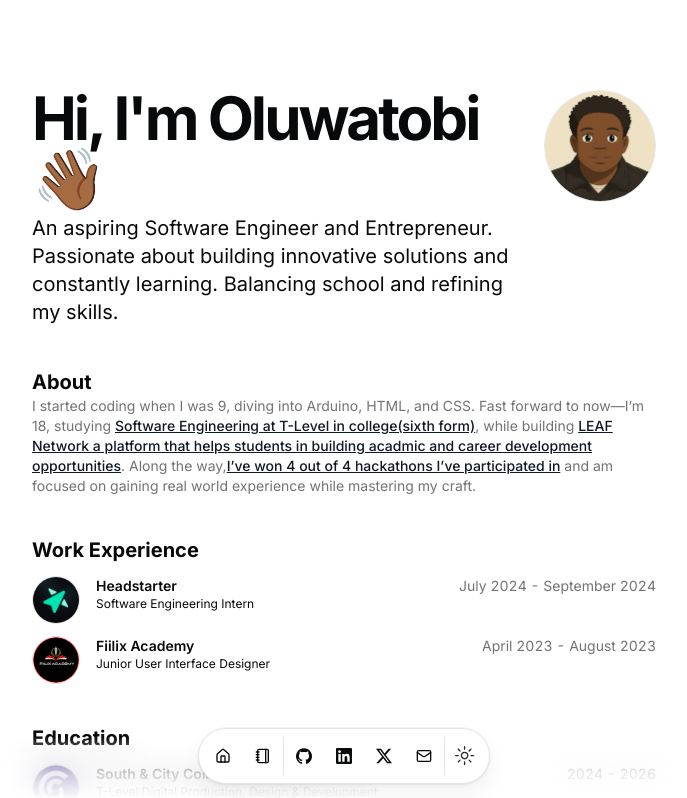
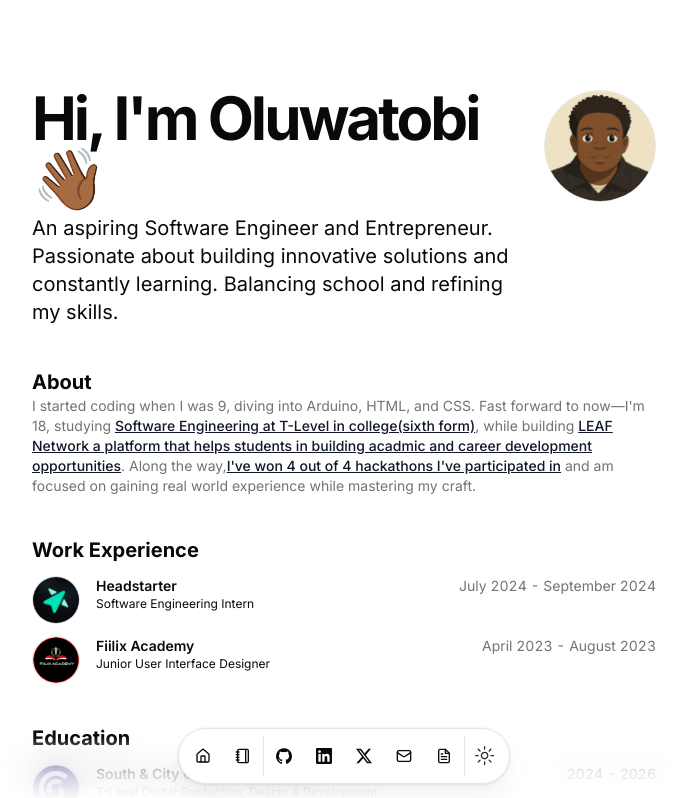
Before and after one commit to tobilobasalawu/portfolio-v3, a Next.js app: page / in a window 1280 px wide. Shown: the top 798 px of the page, without its empty margins (296-983 px from the left). Built offline with nearby package versions, Linux system fonts and the light colour scheme.

Commit message:
feat: added resume to dock

```diff
--- a/src/app/layout.tsx
+++ b/src/app/layout.tsx
@@ -24,7 +24,7 @@ export const metadata: Metadata = {
     description: DATA.description,
     url: DATA.url,
     siteName: `${DATA.name}`,
-    locale: "en_US",
+    locale: "en_GB",
     type: "website",
   },
   robots: {
--- a/src/components/icons.tsx
+++ b/src/components/icons.tsx
@@ -220,8 +220,8 @@ export const Icons = {
       />
     </svg>
   ),
-    devpost: (props: IconProps) => (
-      <svg
+  devpost: (props: IconProps) => (
+    <svg
       viewBox="0 0 24 24"
       xmlns="http://www.w3.org/2000/svg"
       className="size-8"
@@ -231,5 +231,24 @@ export const Icons = {
       <title>Devpost</title>
       <path d="M4 4 H10 A8 8 0 0 1 10 20 H4 Z" />
     </svg>
-    ),
+  ),
+  cv: (props: IconProps) => (
+    <svg
+      xmlns="http://www.w3.org/2000/svg"
+      viewBox="0 0 24 24"
+      fill="none"
+      stroke="currentColor"
+      strokeWidth="2"
+      strokeLinecap="round"
+      strokeLinejoin="round"
+      {...props}
+    >
+      <title>Resume</title>
+      <path d="M14 2H6a2 2 0 0 0-2 2v16a2 2 0 0 0 2 2h12a2 2 0 0 0 2-2V8z" />
+      <polyline points="14 2 14 8 20 8" />
+      <line x1="16" y1="13" x2="8" y2="13" />
+      <line x1="16" y1="17" x2="8" y2="17" />
+      <line x1="10" y1="9" x2="8" y2="9" />
+    </svg>
+  ),
 };
--- a/src/data/resume.tsx
+++ b/src/data/resume.tsx
@@ -4,13 +4,13 @@ import { HomeIcon, NotebookIcon } from "lucide-react";
 export const DATA = {
   name: "Oluwatobi Salawu",
   initials: "OS",
-  url: "https://oluwatobisalawu.tech",
+  url: "https://oluwatobisalawu.me",
   location: "Birmingham, UK",
   locationLink: "https://www.google.com/maps/place/Birmingham/",
   description:
     "An aspiring Software Engineer and Entrepreneur. Passionate about building innovative solutions and constantly learning. Balancing school and refining my skills.",
   summary:
-    "I started coding when I was 9, diving into Arduino, HTML, and CSS. Fast forward to now—I’m 18, studying [Software Engineering at T-Level in college(sixth form)](/#education),  while building [LEAF Network a platform that helps students in building acadmic and career development opportunities](https://www.leaf-network.org). Along the way,[I’ve won 4 out of 4 hackathons I’ve participated in](/#hackathons) and am focused on gaining real world experience while mastering my craft.",
+    "I started coding when I was 9, diving into Arduino, HTML, and CSS. Fast forward to now—I'm 18, studying [Software Engineering at T-Level in college(sixth form)](/#education),  while building [LEAF Network a platform that helps students in building acadmic and career development opportunities](https://www.leaf-network.org). Along the way,[I've won 4 out of 4 hackathons I've participated in](/#hackathons) and am focused on gaining real world experience while mastering my craft.",
   avatarUrl: "/me.jpeg",
   skills: [
     "Python",
@@ -45,30 +45,32 @@ export const DATA = {
         name: "GitHub",
         url: "https://github.com/tobilobasalawu",
         icon: Icons.github,
-
         navbar: true,
       },
       LinkedIn: {
         name: "LinkedIn",
         url: "https://www.linkedin.com/in/oluwatobi-s/",
         icon: Icons.linkedin,
-
         navbar: true,
       },
       X: {
         name: "X",
         url: "https://x.com/Toby_Sal/",
         icon: Icons.x,
-
         navbar: true,
       },
       email: {
         name: "Send Email",
         url: "mailto:tobisal.dev@gmail.com",
         icon: Icons.email,
-
         navbar: true,
       },
+      cv: {
+        name: "View Resume",
+        url: "https://drive.google.com/file/d/1CoMwAkzAjuaeXH3wucYM_YnDWZBg08z5/view?usp=drivesdk",
+        icon: Icons.cv,
+        navbar: true,
+      }
     },
   },
 
```
